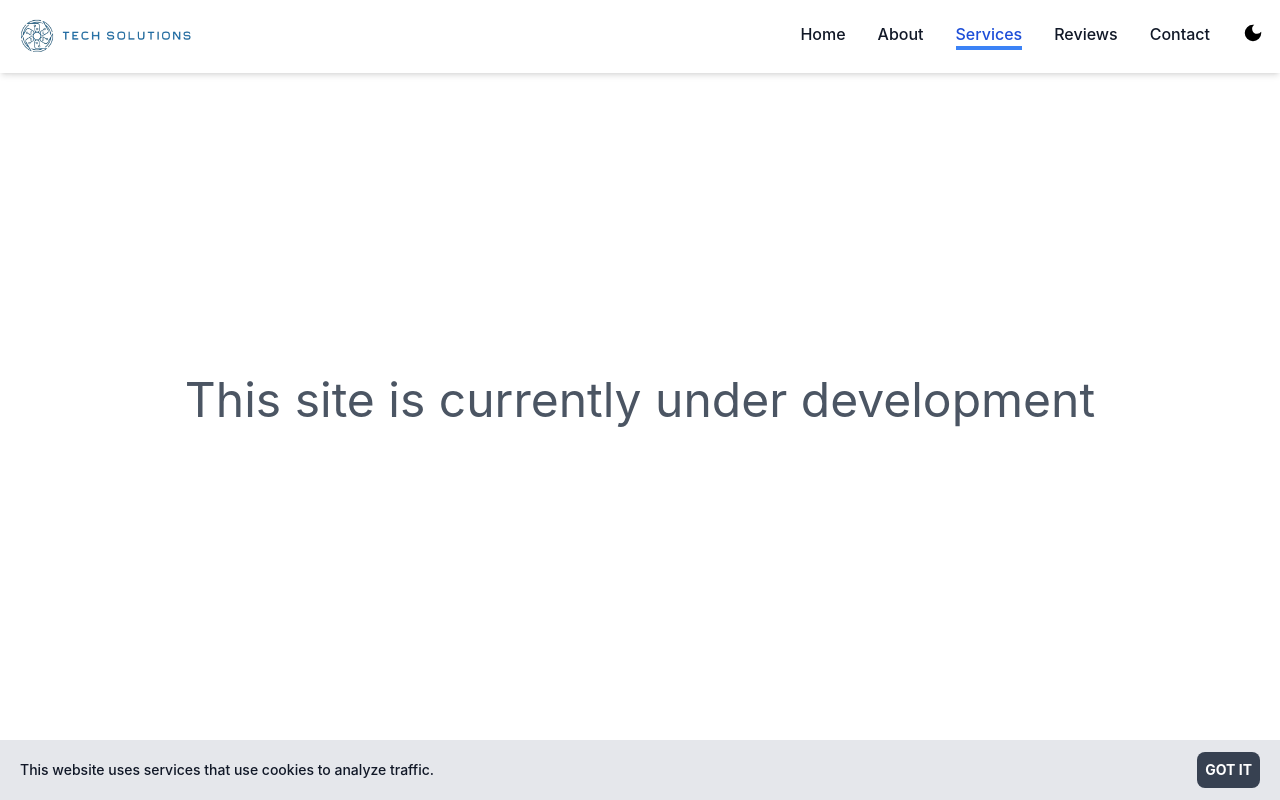
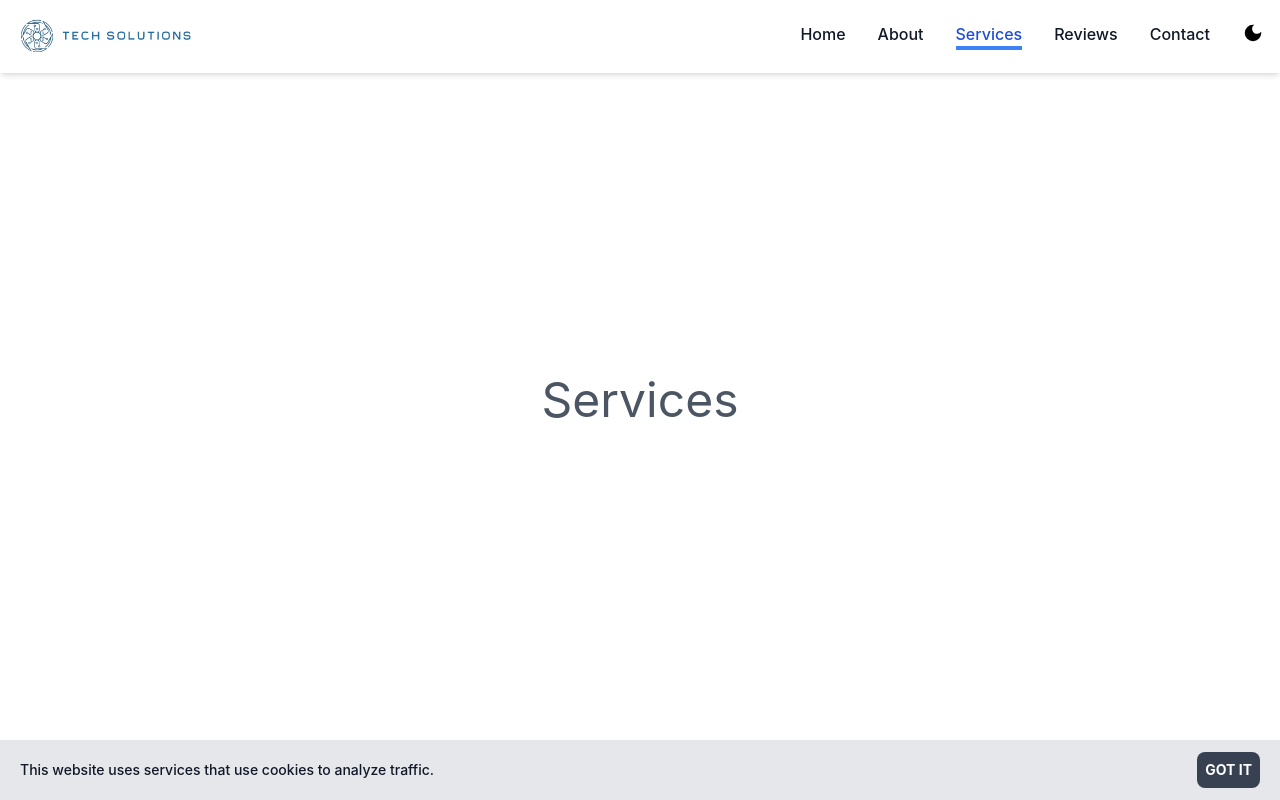
Before and after one commit to agrawal-pratham/Tech-Solutions, a Next.js app: page /services in a window 1280 px wide. Shown: the top 800 px of the page. Built offline with nearby package versions, Linux system fonts and the light colour scheme.

Commit message:
services

```diff
--- a/src/pages/services.js
+++ b/src/pages/services.js
@@ -2,7 +2,7 @@ export default function services() {
   return (
     <div className="flex justify-center items-center h-screen">
       <p className="text-center text-5xl text-gray-600 dark:text-slate-300">
-        This site is currently under development
+        Services
       </p>
     </div>
   );
```
